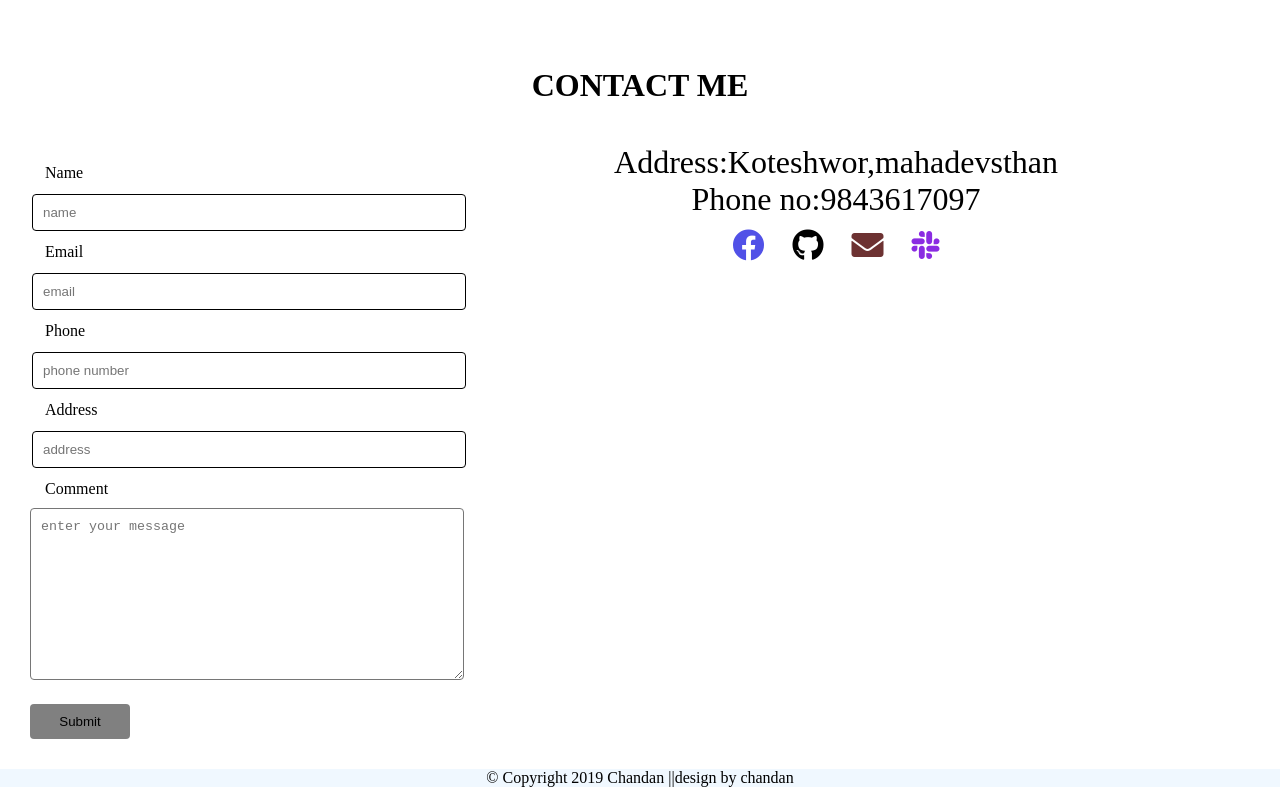
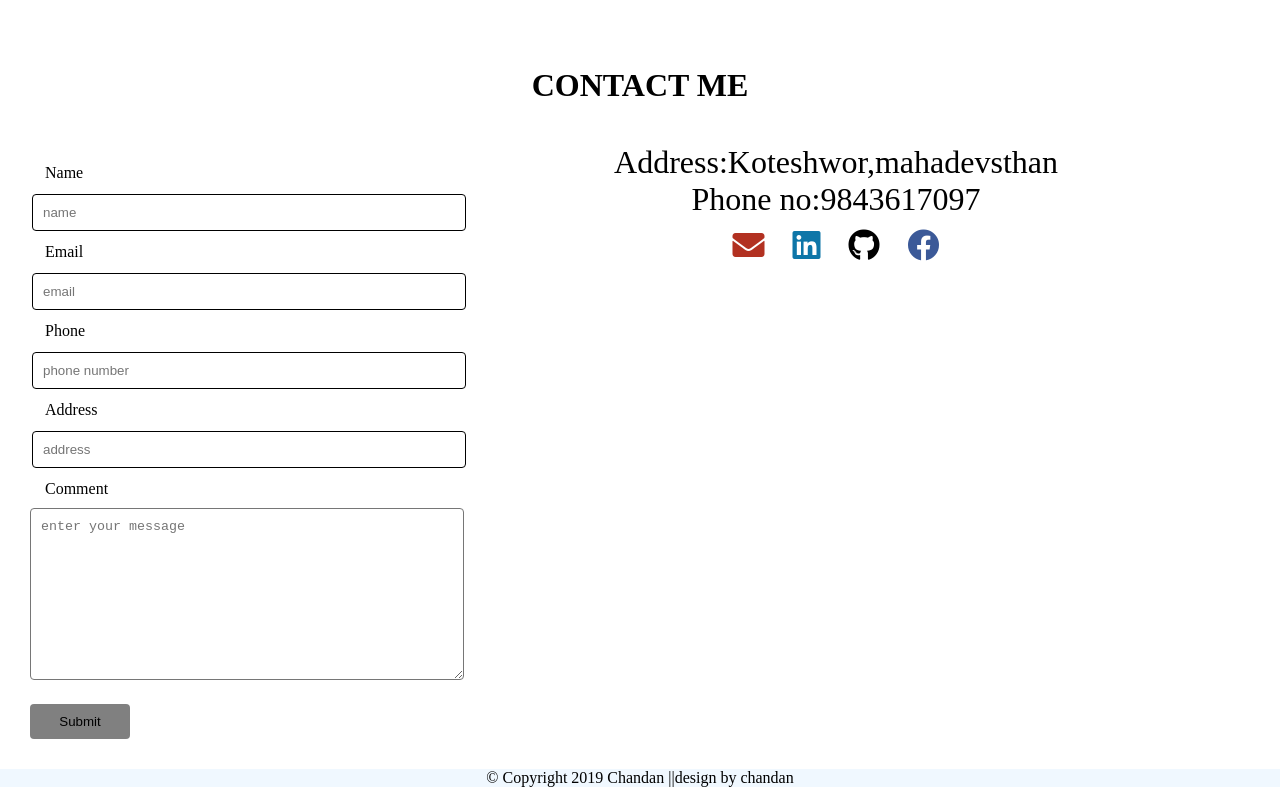
Before and after one commit to schandan351/potfolio-template, a plain HTML site: page index.html in a window 1280 px wide. Shown: the part 3834-4621 px from the top of the page. Drawn offline with Linux system fonts and the light colour scheme.

Commit message:
minor changes to color codes of social links

```diff
--- a/css/design.css
+++ b/css/design.css
@@ -456,16 +456,16 @@ form input[type=text]:hover,form textarea:hover{
     padding: 10px;
 }
 .social-links .fa-facebook{
-color: rgb(81, 81, 231);
+color: #3b5998;
 }
 .social-links .fa-github{
     color: black;
 }
 .social-links .fa-envelope{
-    color:rgb(109, 50, 50);
+    color:#B23121;
 }
-.social-links .fa-slack{
-    color: blueviolet;
+.social-links .fa-linkedin{
+    color: #0e76a8;
 }
 /* end of sociaal links */
 
--- a/index.html
+++ b/index.html
@@ -302,10 +302,10 @@
                         <p>Address:Koteshwor,mahadevsthan</p>
                         <p>Phone no:9843617097</p>
                         <div class="social-links">
+                            <a href=""><i class="fas fa-envelope"></i></a>
+                            <a href=""><i class="fab fa-linkedin"></i></a>
+                            <a href=""><i class="fab fa-github"></i></a>
                             <a href=""><i class="fab fa-facebook"></i></a>
-                            <a href=""><i class="fab fa-github"></i></a>
-                            <a href=""><i class="fas fa-envelope"></i></a>
-                            <a href=""><i class="fab fa-slack"></i></a>
                         </div>
                     </div>
 
```
